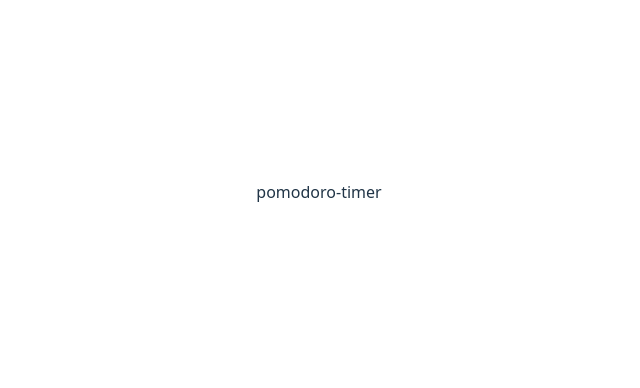
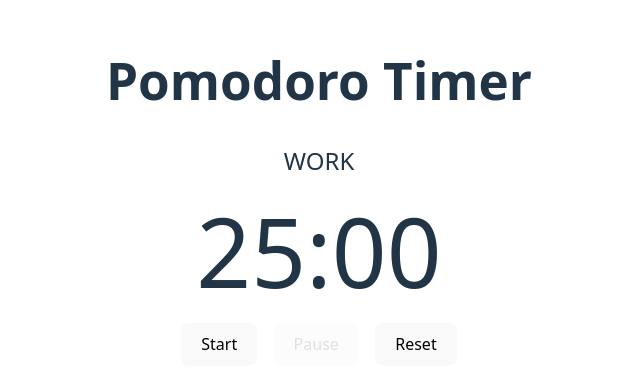
Before and after one commit to dev-by-piyali/pomodoro-timer, a Svelte app: page / in a window 1280 px wide. Shown: the part 208-596 px from the top of the page, without its empty margins (321-961 px from the left). Built offline with nearby package versions, Linux system fonts and the light colour scheme.

Commit message:
feat: add Pomodoro Timer functionality

```diff
--- a/src/App.svelte
+++ b/src/App.svelte
@@ -1,7 +1,8 @@
 <script>
+    import PomodoroTimer from "./lib/PomodoroTimer.svelte";
 </script>
 
-<main>pomodoro-timer</main>
-
-<style>
-</style>
+<main>
+    <h1>Pomodoro Timer</h1>
+    <PomodoroTimer />
+</main>
--- /dev/null
+++ b/src/lib/PomodoroTimer.svelte
@@ -0,0 +1,128 @@
+<script>
+    const DEFAULT_WORK_TIME = 25 * 60;
+    const DEFAULT_SHORT_BREAK = 5 * 60;
+    const DEFAULT_LONG_BREAK = 15 * 60;
+    const WORK_SESSIONS_BEFORE_LONG_BREAK = 4;
+
+    let time = DEFAULT_WORK_TIME;
+    let timer = null;
+    let isRunning = false;
+    let isBreak = false;
+    let isLongBreak = false;
+    let workSessionsCompleted = 0;
+
+    function startTimer() {
+        if (isRunning) return;
+        isRunning = true;
+        timer = setInterval(() => {
+            if (time > 0) {
+                time--;
+            } else {
+                handleTimerComplete();
+            }
+        }, 1000);
+    }
+
+    function handleTimerComplete() {
+        pauseTimer();
+        if (isBreak) {
+            // Break finished, start work session
+            startWorkSession();
+        } else {
+            // Work session finished, start break
+            workSessionsCompleted++;
+            if (workSessionsCompleted >= WORK_SESSIONS_BEFORE_LONG_BREAK) {
+                startLongBreak();
+            } else {
+                startShortBreak();
+            }
+        }
+    }
+
+    function startWorkSession() {
+        isBreak = false;
+        isLongBreak = false;
+        time = DEFAULT_WORK_TIME;
+        startTimer();
+    }
+
+    function startShortBreak() {
+        isBreak = true;
+        isLongBreak = false;
+        time = DEFAULT_SHORT_BREAK;
+        startTimer();
+    }
+
+    function startLongBreak() {
+        isBreak = true;
+        isLongBreak = true;
+        time = DEFAULT_LONG_BREAK;
+        workSessionsCompleted = 0; // Reset counter after long break
+        startTimer();
+    }
+
+    function pauseTimer() {
+        if (timer) {
+            clearInterval(timer);
+            timer = null;
+        }
+        isRunning = false;
+    }
+
+    function resetTimer() {
+        pauseTimer();
+        isBreak = false;
+        isLongBreak = false;
+        workSessionsCompleted = 0;
+        time = DEFAULT_WORK_TIME;
+    }
+
+    $: minutes = String(Math.floor(time / 60)).padStart(2, "0");
+    $: seconds = String(time % 60).padStart(2, "0");
+    $: sessionType = isBreak
+        ? isLongBreak
+            ? "Long Break"
+            : "Short Break"
+        : "Work";
+</script>
+
+<div class="timer">
+    <div class="session-type">{sessionType}</div>
+    <div class="display">{minutes}:{seconds}</div>
+    <div class="controls">
+        <button class="btn" onclick={startTimer} disabled={isRunning}
+            >Start</button
+        >
+        <button class="btn" onclick={pauseTimer} disabled={!isRunning}
+            >Pause</button
+        >
+        <button class="btn" onclick={resetTimer}>Reset</button>
+    </div>
+</div>
+
+<style>
+    .timer {
+        display: flex;
+        flex-direction: column;
+        align-items: center;
+    }
+
+    .session-type {
+        font-size: 1.5rem;
+        text-transform: uppercase;
+    }
+
+    .display {
+        font-size: 6rem;
+    }
+
+    .controls {
+        display: flex;
+        gap: 1rem;
+    }
+
+    .btn:disabled {
+        opacity: 0.4;
+        cursor: not-allowed;
+    }
+</style>
```
